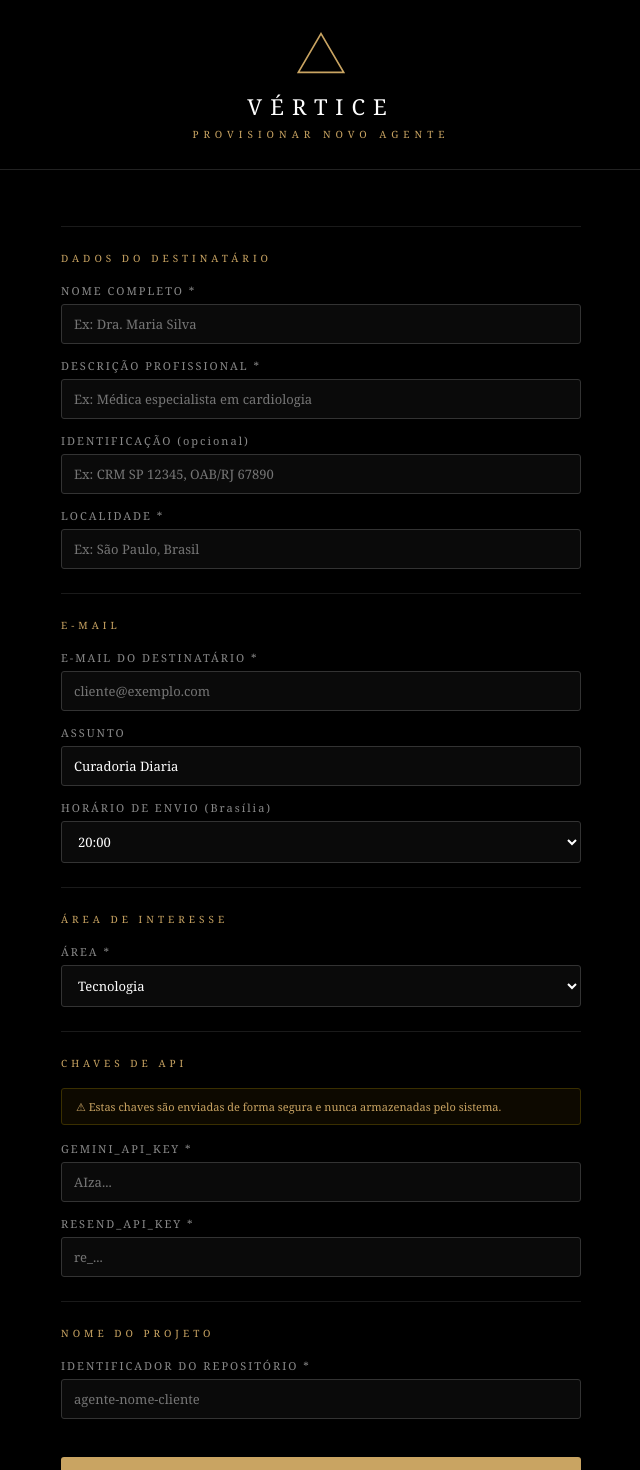
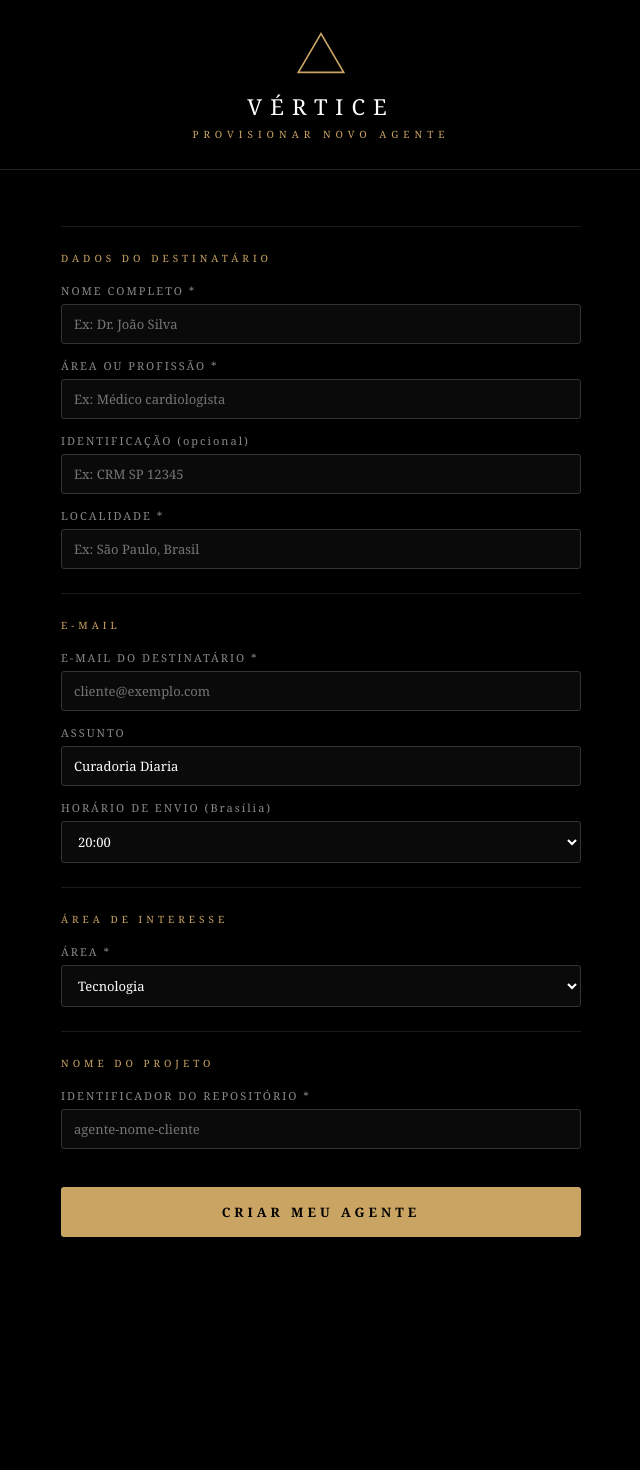
Before and after one commit to lcunhapereira-droid/disparo-de-email, a Next.js app: page /provisionar in a window 1280 px wide. Shown: the top 1470 px of the page, without its empty margins (319-959 px from the left). After the commit the page ends 1297 px from the top, so only its background shows below. Built offline with nearby package versions, Linux system fonts and the light colour scheme.

Commit message:
feat: remove campos de API do cliente — chaves ficam na Vertice

```diff
--- a/app/api/provisionar/route.ts
+++ b/app/api/provisionar/route.ts
@@ -291,23 +291,24 @@ async function createBlob(owner: string, repo: string, content: string, token: s
 export async function POST(request: NextRequest) {
   const githubToken = process.env.GITHUB_TOKEN;
   const vercelToken = process.env.VERCEL_TOKEN;
+  const geminiKey = process.env.GEMINI_API_KEY;
+  const resendKey = process.env.RESEND_API_KEY;
 
-  if (!githubToken || !vercelToken) {
-    return NextResponse.json({ error: "GITHUB_TOKEN ou VERCEL_TOKEN não configurados." }, { status: 500 });
+  if (!githubToken || !vercelToken || !geminiKey || !resendKey) {
+    return NextResponse.json({ error: "Variáveis de ambiente da Vértice não configuradas (GITHUB_TOKEN, VERCEL_TOKEN, GEMINI_API_KEY, RESEND_API_KEY)." }, { status: 500 });
   }
 
   let body: {
     nomeDestinatario: string; descricaoProfissional: string; identificacao: string;
     localidade: string; emailDestinatario: string; assunto: string; horario: number;
-    area: string; areaCustom: string; feedsCustom: string;
-    geminiKey: string; resendKey: string; repoName: string;
+    area: string; areaCustom: string; feedsCustom: string; repoName: string;
   };
 
   try { body = await request.json(); }
   catch { return NextResponse.json({ error: "Body inválido" }, { status: 400 }); }
 
-  const { repoName, nomeDestinatario, geminiKey, resendKey } = body;
-  if (!repoName || !nomeDestinatario || !geminiKey || !resendKey) {
+  const { repoName, nomeDestinatario } = body;
+  if (!repoName || !nomeDestinatario) {
     return NextResponse.json({ error: "Campos obrigatórios faltando" }, { status: 400 });
   }
 
@@ -384,7 +385,7 @@ export async function POST(request: NextRequest) {
     return NextResponse.json({ error: `Erro Vercel: ${err instanceof Error ? err.message : String(err)}` }, { status: 500 });
   }
 
-  // 4. Set env vars
+  // 4. Set env vars (Vertice's keys passed to each client project)
   await fetch(`https://api.vercel.com/v10/projects/${vercelProjectId}/env`, {
     method: "POST",
     headers: { Authorization: `Bearer ${vercelToken}`, "Content-Type": "application/json" },
--- a/app/provisionar/page.tsx
+++ b/app/provisionar/page.tsx
@@ -25,8 +25,6 @@ interface FormData {
   area: Area;
   areaCustom: string;
   feedsCustom: string;
-  geminiKey: string;
-  resendKey: string;
   repoName: string;
 }
 
@@ -109,8 +107,6 @@ export default function ProvisionarPage() {
     area: "tecnologia",
     areaCustom: "",
     feedsCustom: "",
-    geminiKey: "",
-    resendKey: "",
     repoName: "",
   });
 
@@ -187,31 +183,26 @@ export default function ProvisionarPage() {
         <div style={{ maxWidth: 560, width: "100%", padding: "40px 20px", boxSizing: "border-box" }}>
           <div style={{ background: "#0a0a0a", border: "1px solid #C9A462", borderRadius: 4, padding: 28 }}>
             <div style={{ color: "#C9A462", fontSize: 10, letterSpacing: 4, marginBottom: 20 }}>DADOS DO AGENTE</div>
-
             <div style={{ marginBottom: 18 }}>
               <div style={{ color: "#555", fontSize: 11, marginBottom: 4 }}>REPOSITÓRIO GITHUB</div>
               <a href={success.repoUrl} target="_blank" rel="noopener noreferrer" style={{ color: "#C9A462", fontSize: 13, wordBreak: "break-all" }}>{success.repoUrl}</a>
             </div>
-
             <div style={{ marginBottom: 18 }}>
               <div style={{ color: "#555", fontSize: 11, marginBottom: 4 }}>URL DO APP (disponível após ~2 min)</div>
               <a href={success.appUrl} target="_blank" rel="noopener noreferrer" style={{ color: "#C9A462", fontSize: 13, wordBreak: "break-all" }}>{success.appUrl}</a>
             </div>
-
             <div style={{ marginBottom: 18 }}>
               <div style={{ color: "#555", fontSize: 11, marginBottom: 4 }}>URL DE TESTE DO EMAIL</div>
               <a href={success.testUrl} target="_blank" rel="noopener noreferrer" style={{ color: "#C9A462", fontSize: 13, wordBreak: "break-all" }}>{success.testUrl}</a>
             </div>
-
             <div style={{ background: "#111", border: "1px solid #333", borderRadius: 3, padding: 16, marginTop: 8 }}>
               <div style={{ color: "#C9A462", fontSize: 10, letterSpacing: 3, marginBottom: 8 }}>CRON_SECRET — SALVE AGORA</div>
               <div style={{ color: "#fff", fontSize: 13, fontFamily: "monospace", wordBreak: "break-all" }}>{success.cronSecret}</div>
               <div style={{ color: "#555", fontSize: 11, marginTop: 8 }}>Guarde este valor. É necessário para testar o envio manualmente.</div>
             </div>
           </div>
-
           <div style={{ textAlign: "center", marginTop: 24 }}>
-            <a href="/provisionar" style={{ color: "#C9A462", fontSize: 12, letterSpacing: 2, textDecoration: "none" }}>← CRIAR OUTRO AGENTE</a>
+            <a href="/provisionar" style={{ color: "#C9A462", fontSize: 12, letterSpacing: 2, textDecoration: "none" }}>&larr; CRIAR OUTRO AGENTE</a>
           </div>
         </div>
       </main>
@@ -237,15 +228,15 @@ export default function ProvisionarPage() {
           <div style={sectionTitleStyle}>DADOS DO DESTINATÁRIO</div>
           <div style={{ marginBottom: 14 }}>
             <label style={labelStyle}>NOME COMPLETO *</label>
-            <input style={inputStyle} required value={form.nomeDestinatario} onChange={(e) => set("nomeDestinatario", e.target.value)} placeholder="Ex: Dra. Maria Silva" />
+            <input style={inputStyle} required value={form.nomeDestinatario} onChange={(e) => set("nomeDestinatario", e.target.value)} placeholder="Ex: Dr. João Silva" />
           </div>
           <div style={{ marginBottom: 14 }}>
-            <label style={labelStyle}>DESCRIÇÃO PROFISSIONAL *</label>
-            <input style={inputStyle} required value={form.descricaoProfissional} onChange={(e) => set("descricaoProfissional", e.target.value)} placeholder="Ex: Médica especialista em cardiologia" />
+            <label style={labelStyle}>ÁREA OU PROFISSÃO *</label>
+            <input style={inputStyle} required value={form.descricaoProfissional} onChange={(e) => set("descricaoProfissional", e.target.value)} placeholder="Ex: Médico cardiologista" />
           </div>
           <div style={{ marginBottom: 14 }}>
             <label style={labelStyle}>IDENTIFICAÇÃO (opcional)</label>
-            <input style={inputStyle} value={form.identificacao} onChange={(e) => set("identificacao", e.target.value)} placeholder="Ex: CRM SP 12345, OAB/RJ 67890" />
+            <input style={inputStyle} value={form.identificacao} onChange={(e) => set("identificacao", e.target.value)} placeholder="Ex: CRM SP 12345" />
           </div>
           <div style={{ marginBottom: 14 }}>
             <label style={labelStyle}>LOCALIDADE *</label>
@@ -299,21 +290,6 @@ export default function ProvisionarPage() {
         </div>
 
         <div style={sectionStyle}>
-          <div style={sectionTitleStyle}>CHAVES DE API</div>
-          <div style={{ background: "#0d0900", border: "1px solid #3a2f00", borderRadius: 3, padding: "10px 14px", marginBottom: 16 }}>
-            <div style={{ color: "#C9A462", fontSize: 11 }}>⚠ Estas chaves são enviadas de forma segura e nunca armazenadas pelo sistema.</div>
-          </div>
-          <div style={{ marginBottom: 14 }}>
-            <label style={labelStyle}>GEMINI_API_KEY *</label>
-            <input style={inputStyle} required value={form.geminiKey} onChange={(e) => set("geminiKey", e.target.value)} placeholder="AIza..." type="password" autoComplete="off" />
-          </div>
-          <div style={{ marginBottom: 14 }}>
-            <label style={labelStyle}>RESEND_API_KEY *</label>
-            <input style={inputStyle} required value={form.resendKey} onChange={(e) => set("resendKey", e.target.value)} placeholder="re_..." type="password" autoComplete="off" />
-          </div>
-        </div>
-
-        <div style={sectionStyle}>
           <div style={sectionTitleStyle}>NOME DO PROJETO</div>
           <div style={{ marginBottom: 6 }}>
             <label style={labelStyle}>IDENTIFICADOR DO REPOSITÓRIO *</label>
```
